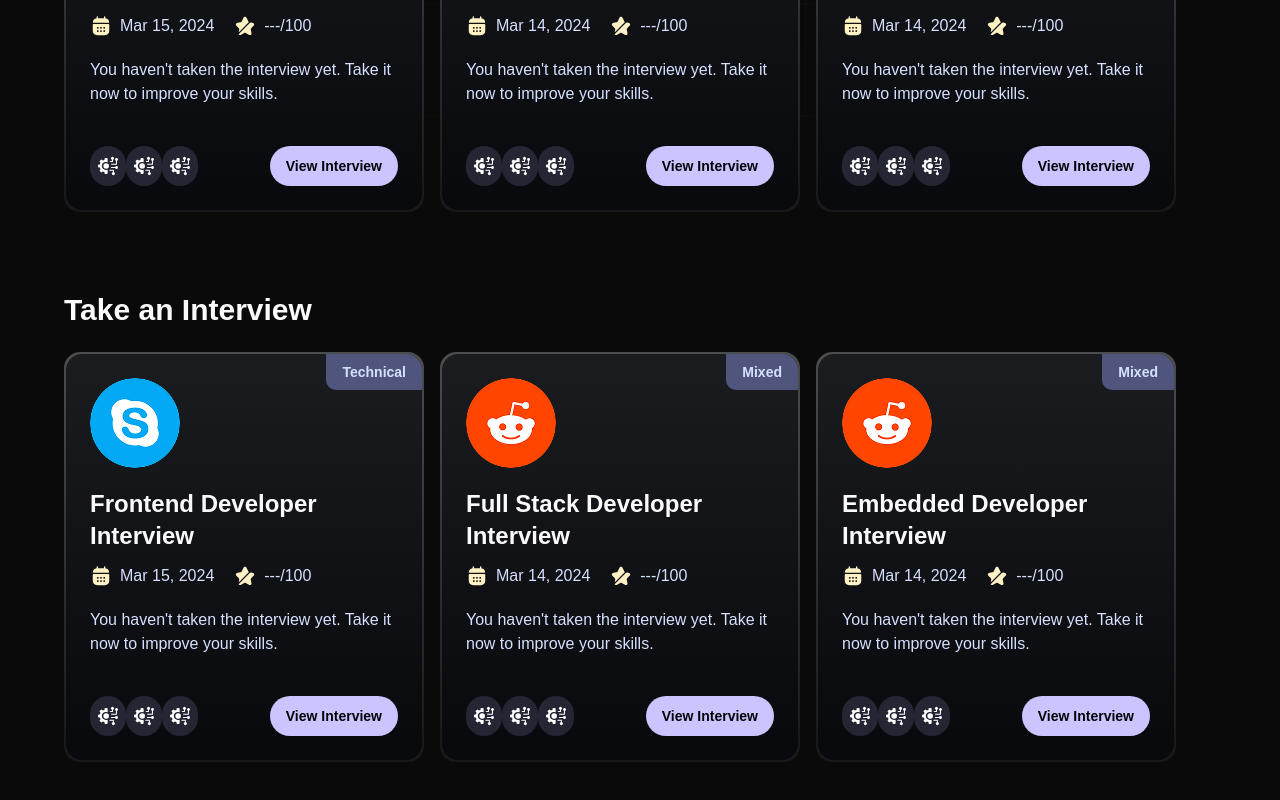
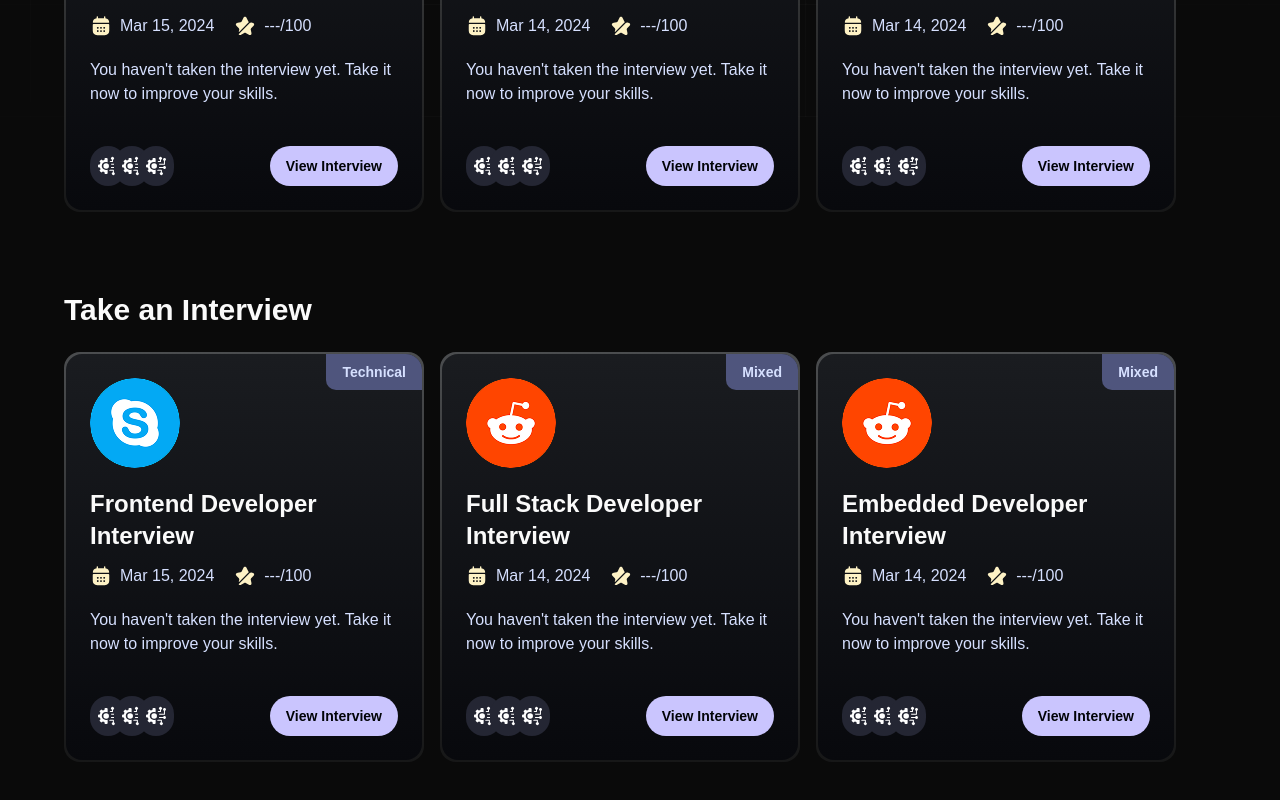
Before and after one commit to jonathanmui4/InterviewGym, a Next.js app: page / in a window 1280 px wide. Shown: the part 783-1583 px from the top of the page. Built offline with nearby package versions, Linux system fonts and the light colour scheme; a web font is replaced by a local one.

Commit message:
Add dynamic rendering of icons on card

```diff
--- a/components/DisplayTechIcons.tsx
+++ b/components/DisplayTechIcons.tsx
@@ -1,4 +1,4 @@
-import { getTechLogos } from "@/lib/utils";
+import { cn, getTechLogos } from "@/lib/utils";
 import Image from "next/image";
 import React from "react";
 
@@ -9,7 +9,10 @@
             {techIcons.slice(0, 3).map(({ tech, url }, index) => (
                 <div
                     key={tech}
-                    className="relative group bg-dark-300 rounded-full p-2 flex-center"
+                    className={cn(
+                        "relative group bg-dark-300 rounded-full p-2 flex-center",
+                        index >= 1 && "-ml-3"
+                    )}
                 >
                     <span className="tech-tooltip">{tech}</span>
                     <Image
```
